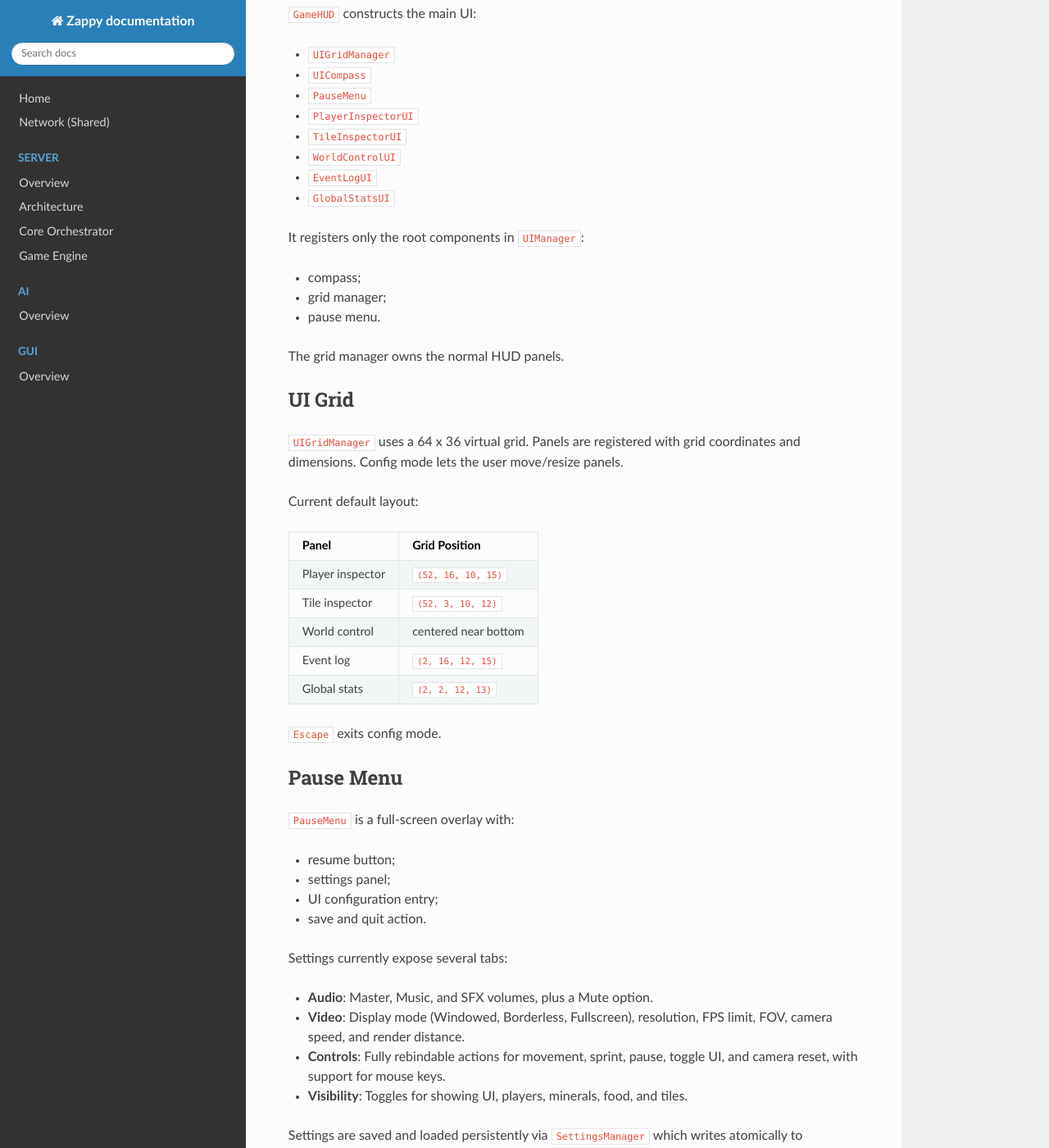
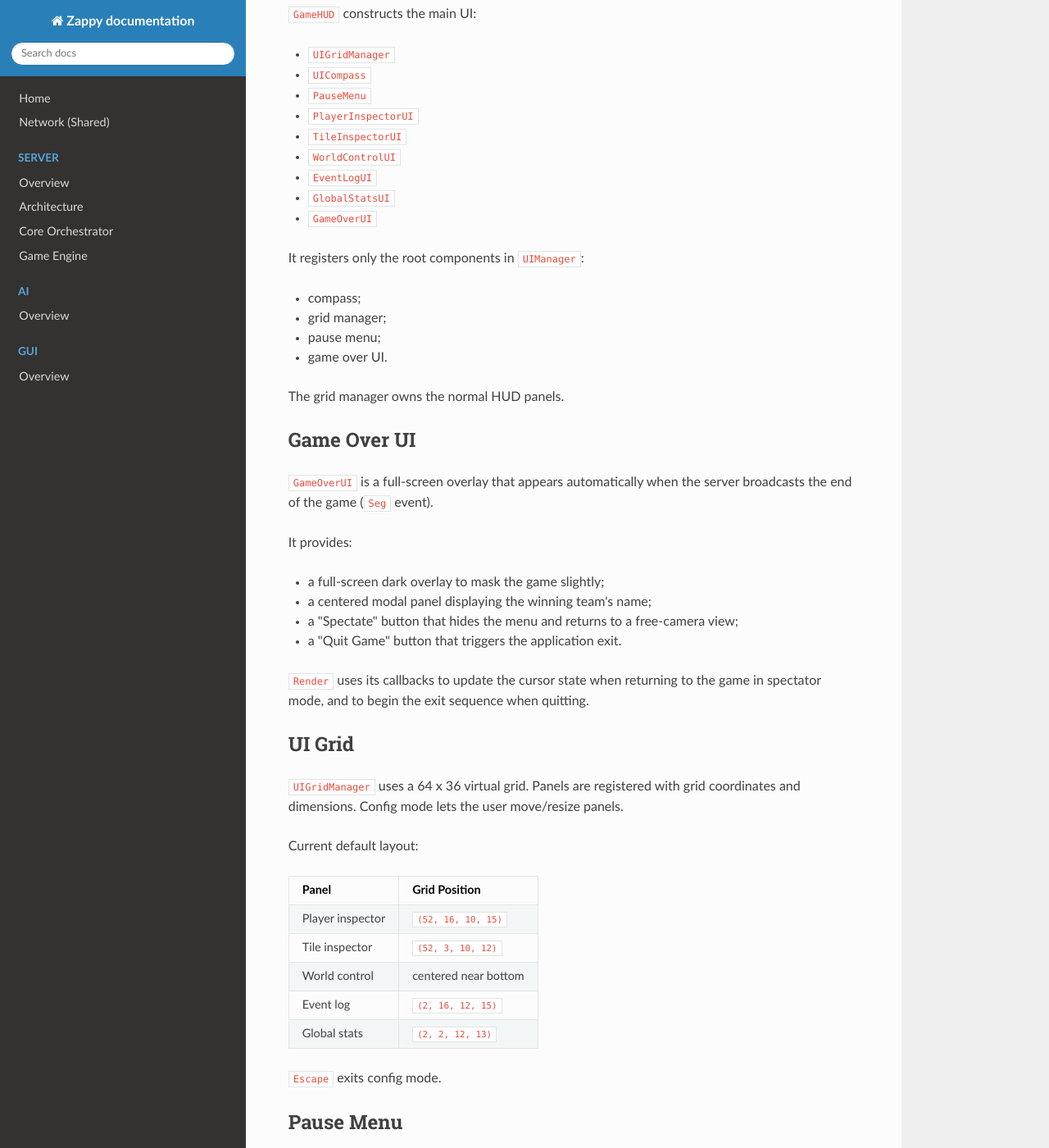
Before and after one commit to Matt4401/Mirror-Zappy, an MkDocs documentation site: the page built from docs/gui/ui.md, in a window 1280 px wide and 1400 px high, scrolled down 1357 px. Shown: the whole window at 82% size. Built offline with MkDocs 1.6.1, drawn with Linux system fonts in a browser that asks for light colours; nearby versions of some CDN libraries.

Commit message:
feat(docs): update GameOverUI section in UI documentation to include detailed functionality and registration

```diff
--- a/docs/gui/ui.md
+++ b/docs/gui/ui.md
@@ -54,14 +54,29 @@ Reusable components include:
 * `WorldControlUI`
 * `EventLogUI`
 * `GlobalStatsUI`
+* `GameOverUI`
 
 It registers only the root components in `UIManager`:
 
 * compass;
 * grid manager;
-* pause menu.
+* pause menu;
+* game over UI.
 
 The grid manager owns the normal HUD panels.
+
+## Game Over UI
+
+`GameOverUI` is a full-screen overlay that appears automatically when the server broadcasts the end of the game (`Seg` event).
+
+It provides:
+
+* a full-screen dark overlay to mask the game slightly;
+* a centered modal panel displaying the winning team's name;
+* a "Spectate" button that hides the menu and returns to a free-camera view;
+* a "Quit Game" button that triggers the application exit.
+
+`Render` uses its callbacks to update the cursor state when returning to the game in spectator mode, and to begin the exit sequence when quitting.
 
 ## UI Grid
 
```
